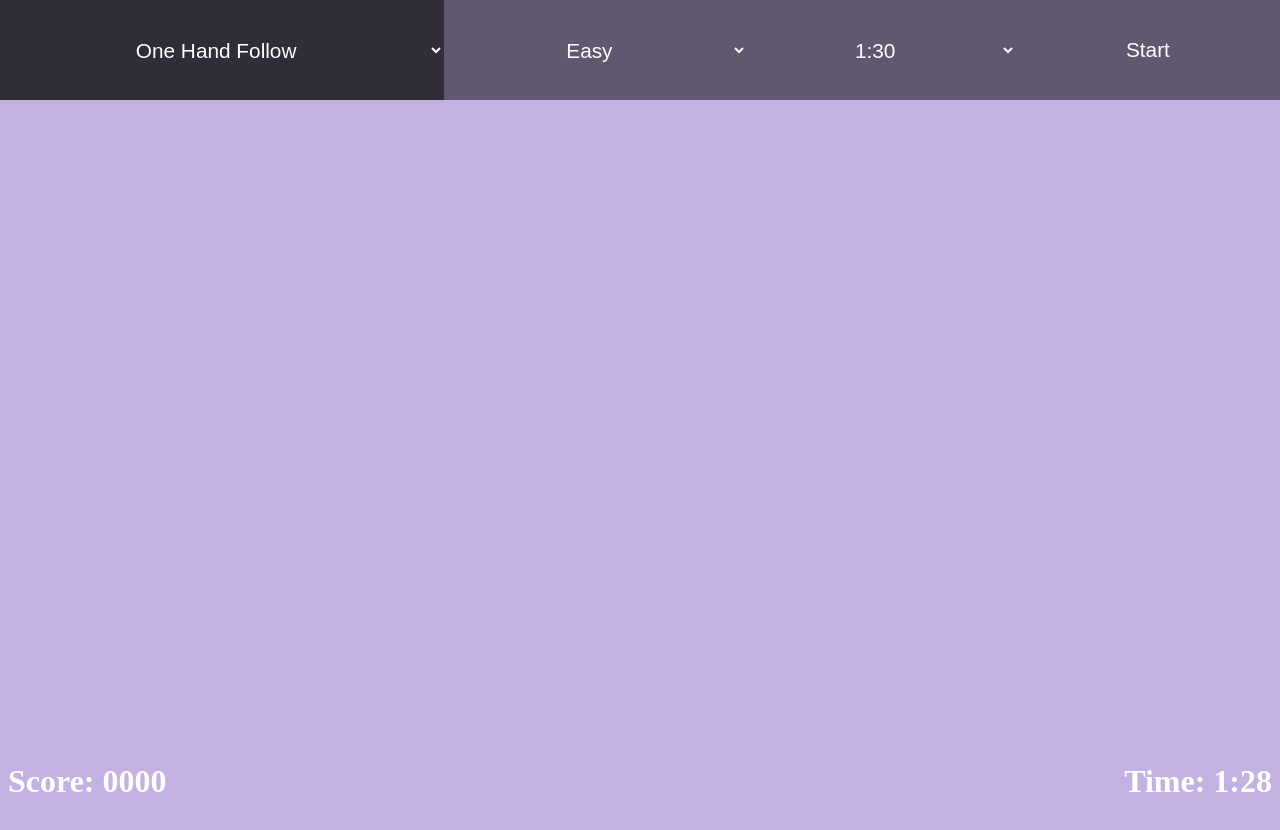
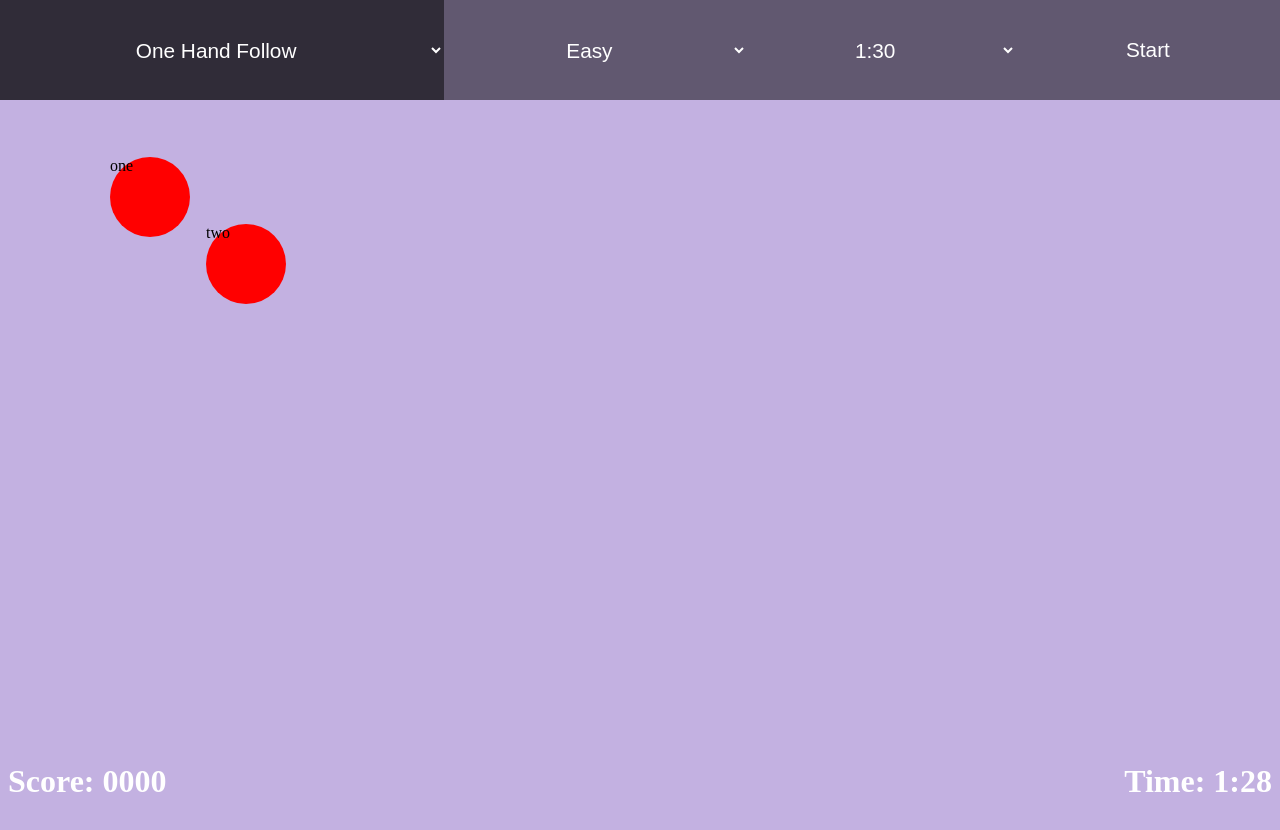
Before and after one commit to 0eef0/FSE-FMS-App, a plain HTML site: page index.html in a window 1280 px wide. Both pictures are taken after a click on the button "Start". Before the commit the page ends 800 px from the top, so only its background shows below. Drawn offline with Linux system fonts and the light colour scheme.

Commit message:
worked on OHF, added second dot, made its pos relative to dot 1

```diff
--- a/scripts/scripts.js
+++ b/scripts/scripts.js
@@ -19,6 +19,30 @@ let resultsDOM = document.getElementById('results');
 let scoreNumDOM = document.getElementById('scoreNum');
 let scoreMulDOM = document.getElementById('scoreMul');
 let scoreFinDOM = document.getElementById('scoreFin');
+
+const OHF = () => {
+    dotFieldDOM.innerHTML = `<div class="dot" id="d1" style="width: ${difficultyDOM.value / 62.5}px; height: ${difficultyDOM.value / 62.5}px;">one</div><div class="dot" id="d2" style="width: ${difficultyDOM.value / 62.5}px; height: ${difficultyDOM.value / 62.5}px;">two</div>`;
+    document.getElementById("d1").style.top = `${Math.floor(Math.random() * window.innerHeight)}px`;
+    document.getElementById("d1").style.left = `${Math.floor(Math.random() * window.innerWidth / 2)}px`;
+    var d1Rect = document.getElementById("d1").getBoundingClientRect();
+    document.getElementById("d2").style.top = `${Math.floor(Math.random() * 150 + d1Rect.y)}px`;
+    document.getElementById("d2").style.left = `${Math.floor(Math.random() * 150 + d1Rect.x)}px`;
+
+    dotInc.push(
+        setInterval(() => {
+            document.getElementById("d1").style.top = `${Math.floor(Math.random() * window.innerHeight + window.innerHeight / 10)}px`;
+            document.getElementById("d1").style.left = `${Math.floor(Math.random() * window.innerWidth)}px`;
+        }, difficultyDOM.value)
+    );
+    dotInc.push(
+        setInterval(() => {
+            var d1Rect = document.getElementById("d1").getBoundingClientRect();
+            document.getElementById("d2").style.top = `${Math.floor(Math.random() * 150 + d1Rect.y / 2)}px`;
+            document.getElementById("d2").style.left = `${Math.floor(Math.random() * 150 + d1Rect.x / 2)}px`;
+        }, 5000)
+    );
+}
+
 
 const THF = () => {
     dotFieldDOM.innerHTML = `<div class="dot" id="d1" style="width: ${difficultyDOM.value / 62.5}px; height: ${difficultyDOM.value / 62.5}px;"></div><div class="dot" id="d2" style="width: ${difficultyDOM.value / 62.5}px; height: ${difficultyDOM.value / 62.5}px;"></div>`;
@@ -43,6 +67,7 @@ const start = () => {
     switch(exerciseDOM.value) {
         case 'OHF':
             console.log('OHF');
+            OHF();
             break;
         case 'THF':
             console.log('THF');
--- a/styles/styles.scss
+++ b/styles/styles.scss
@@ -42,6 +42,12 @@ html, body {
                 background-color: $ui-clr;
             }
         }
+    }
+
+    #dotField{
+
+        margin-top: 10vh;
+        height: 90vh;
     }
 
     table#results {
```
Also changed, not shown: styles/styles.css, 1 other file.
